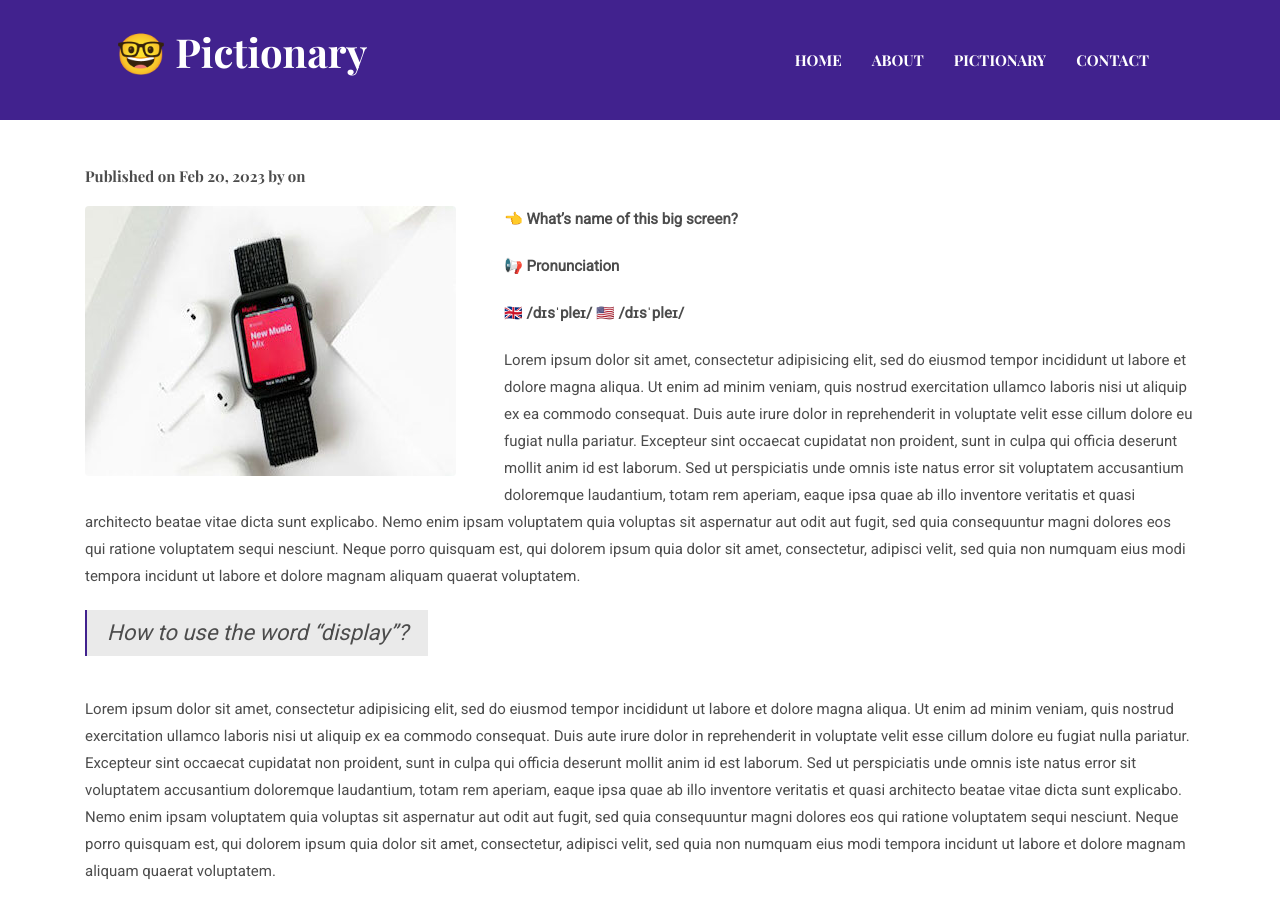
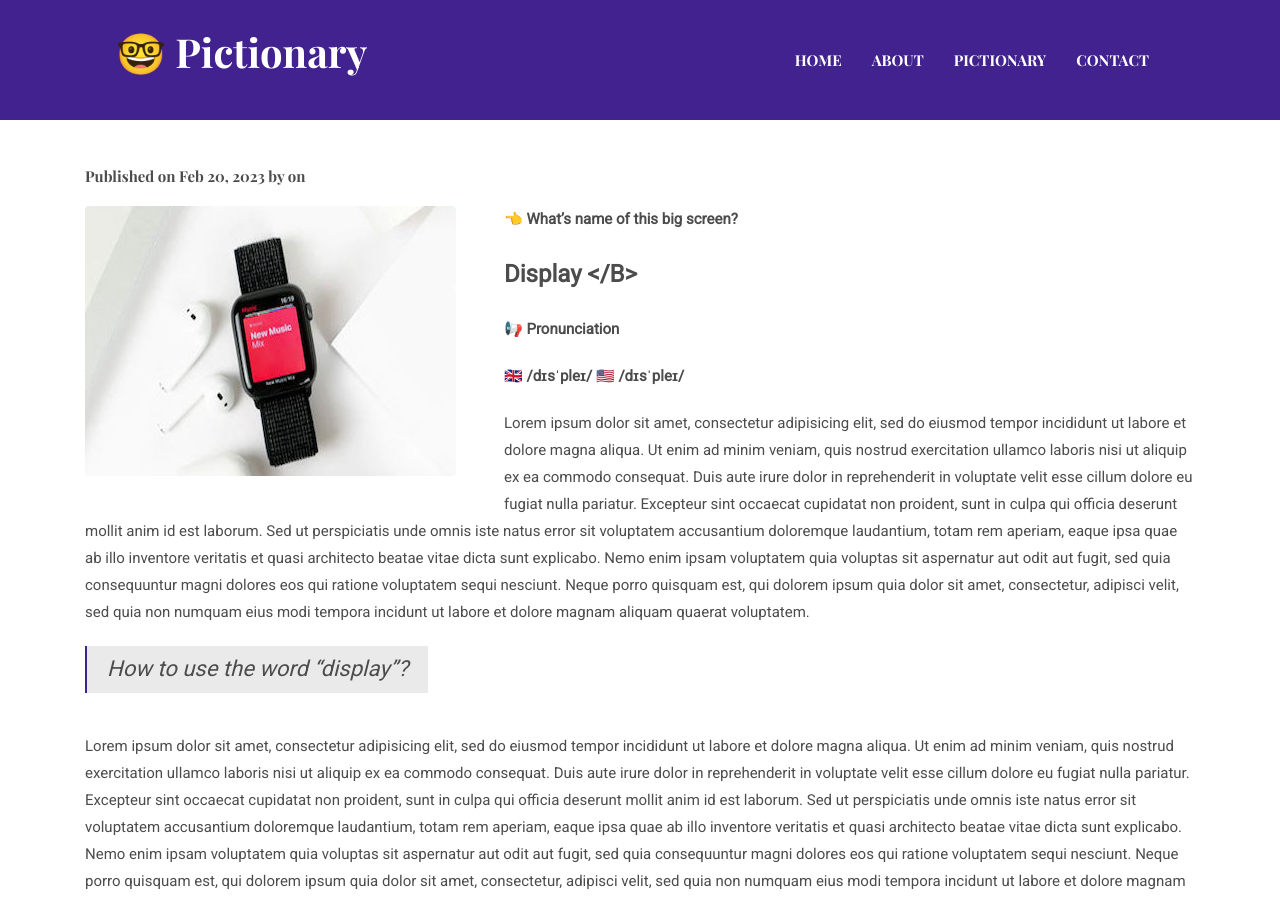
Before and after one commit to a1g5/a1g5.github.io, a Jekyll site: the page built from _posts/2023-02-20-display.markdown, in a window 1280 px wide and 900 px high, scrolled down 517 px. Built offline with Jekyll 4.4.1, drawn with Linux system fonts in a browser that asks for light colours.

Commit message:
Update 2023-02-20-display.markdown

```diff
--- a/_posts/2023-02-20-display.markdown
+++ b/_posts/2023-02-20-display.markdown
@@ -8,6 +8,8 @@ image:  /assets/images/blog/post-1.jpg
 
 👈 <B> What's name of this big screen? </B>
 
+<B> <font size="5">Display </B></font>
+
 📢 <B>Pronunciation</B>
 
 🇬🇧  <B>/dɪsˈpleɪ/</B>  🇺🇸  <B>/dɪsˈpleɪ/<B>
```
